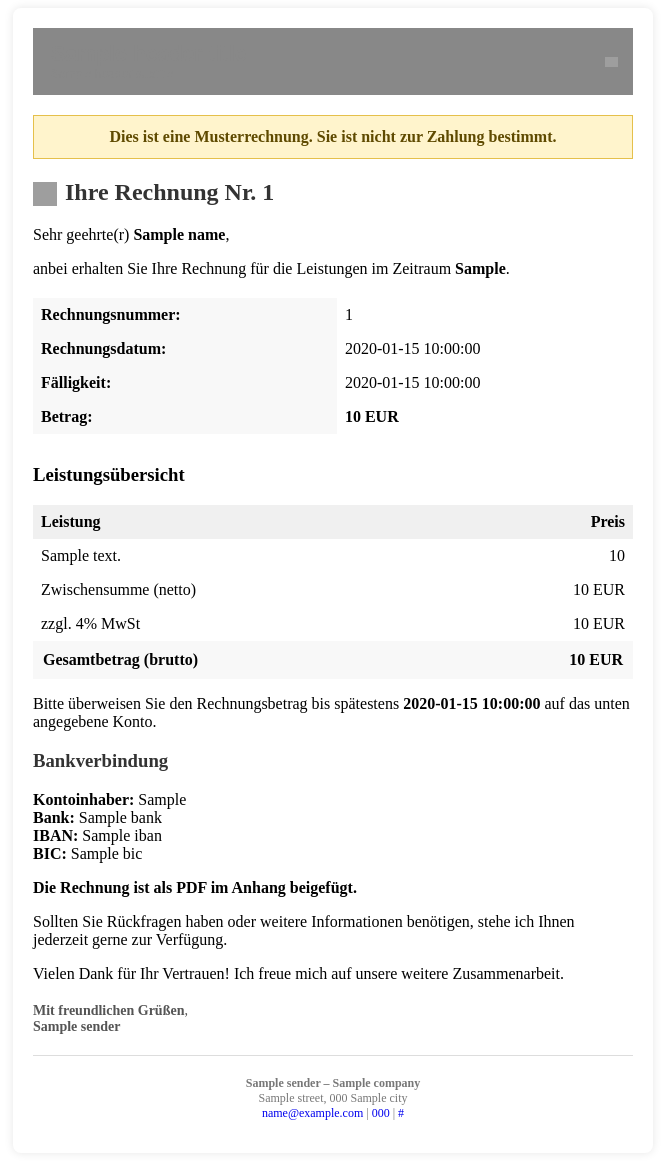
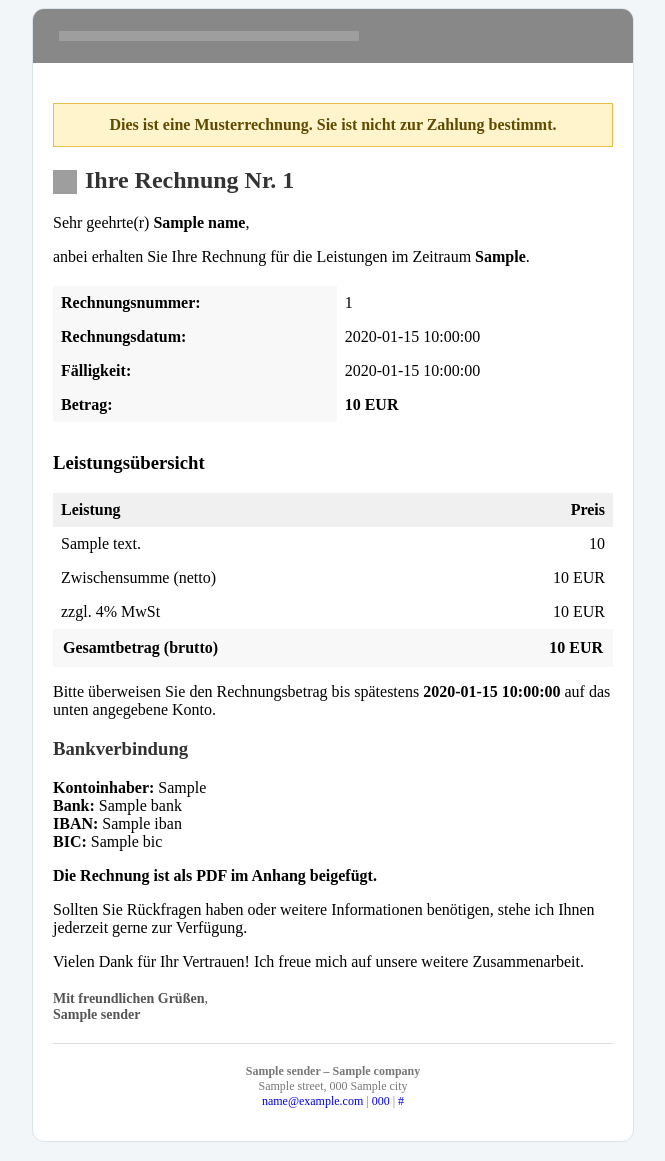
Before and after one commit to jan-erbert/rechnung-automation, a Python web app: template templates/email_template.html in a window 1280 px wide. Shown: the whole page, without its empty margins (307-972 px from the left). Run offline with Jinja, Linux system fonts and the light colour scheme; the template is opened without the code that fills it: most values are stand-ins (such as "Sample title", 1, 10 or a date in 2020); grey boxes are pictures that could not be loaded.

Commit message:
Match invoice mail header to left aligned contract wordmark

```diff
--- a/config/settings.yaml
+++ b/config/settings.yaml
@@ -16,12 +16,12 @@ design:
     accent_text_color: "#ffffff"
     accent_muted_text_color: "#dbe2ea"
   mail:
-    accent_color: "#2f3c50"
+    accent_color: "#243447"
     link_color: "#007BFF"
 
 branding:
   pdf_logo: sample_logo.png
-  mail_logo: sample_logo.png
+  mail_logo: mail_logo.png
   pdf_logo_height: 40
   mail_logo_height: 60
   header_title: null
--- a/src/invoice_templates.py
+++ b/src/invoice_templates.py
@@ -65,10 +65,6 @@ def build_template_context(
         "mail_logo_cid": mail_logo_cid,
         "sample_text": sample_text,
         "design": design,
-        "mail_header_title": branding.get("header_title") or "Rechnung",
-        "mail_header_subtitle": (
-            branding.get("header_subtitle") or billing_period or month_year
-        ),
         "header_title": branding.get("header_title") or sender["name"],
         "header_subtitle": branding.get("header_subtitle") or sender["company"],
         "pdf_logo_height": branding["pdf_logo_height"],
--- a/templates/email_template.html
+++ b/templates/email_template.html
@@ -4,21 +4,21 @@
     <meta http-equiv="Content-Type" content="text/html; charset=utf-8"/>
     <title>Ihre Rechnung Nr. {{ invoice_number }} – {{ month_year }}</title>
   </head>
-  <body style="color: #000000; background-color: #FFFFFF;">
-    <div style="max-width: 600px; background: #ffffff; padding: 20px; border-radius: 8px; box-shadow: 0px 0px 10px rgba(0,0,0,0.1); margin: auto;">
-      <table style="width: 100%; font-family: Arial, sans-serif; background-color: {{ design.mail.accent_color }}; border-collapse: collapse;">
+  <body style="color: #000000; background-color: #f3f6f9;">
+    <div style="max-width: 600px; background: #ffffff; padding: 0; border: 1px solid #dce4eb; border-radius: 12px; overflow: hidden; margin: auto;">
+      <table role="presentation" width="100%" cellspacing="0" cellpadding="0" style="width: 100%; font-family: Arial, sans-serif; background-color: {{ design.mail.accent_color }}; border-collapse: collapse;">
         <tr>
-          <td style="padding: 14px 18px; text-align: left; vertical-align: middle;">
-            <h1 style="font-size: 16pt; margin: 0; color: {{ design.pdf.accent_text_color }}; font-weight: bold;">{{ mail_header_title | default(header_title) }}</h1>
-            <h2 style="font-size: 9pt; margin: 0; color: {{ design.pdf.accent_muted_text_color }}; font-weight: normal;">{{ mail_header_subtitle | default(header_subtitle) }}</h2>
+          <td style="padding: 22px 26px; text-align: left; vertical-align: middle;">
+            {% if mail_logo_cid %}
+            <img src="cid:{{ mail_logo_cid }}" alt="{{ header_title }} – {{ header_subtitle }}" width="300" style="display: block; width: 300px; max-width: 100%; height: auto; max-height: {{ mail_logo_height }}px; border: 0;">
+            {% else %}
+            <div style="font-size: 22px; color: {{ design.pdf.accent_text_color }}; font-weight: bold;">{{ header_title }}</div>
+            <div style="font-size: 14px; color: {{ design.pdf.accent_muted_text_color }};">{{ header_subtitle }}</div>
+            {% endif %}
           </td>
-          {% if mail_logo_cid %}
-          <td style="padding: 15px; text-align: right; vertical-align: middle;">
-            <img src="cid:{{ mail_logo_cid }}" alt="Logo" style="display: block; max-width: 230px; max-height: {{ mail_logo_height }}px; margin-left: auto;">
-          </td>
-          {% endif %}
         </tr>
       </table>
+      <div style="padding: 20px;">
 
       {% if sample_text %}
       <p style="margin: 20px 0; padding: 12px; background: #fff4cc; border: 1px solid #e5c04b; color: #5f4a00; font-weight: bold; text-align: center;">
@@ -130,6 +130,7 @@
         <a href="{{ sender.website }}" style="color: {{ design.mail.link_color }}; text-decoration: none;">{{ sender.website }}</a>
         {% endif %}
       </p>
+      </div>
     </div>
   </body>
 </html>
```
Also changed, not shown: sample/email_template.sample.html (+12 -11 lines), tests/test_invoice_templates.py (+7 -6 lines), CHANGELOG.md.
